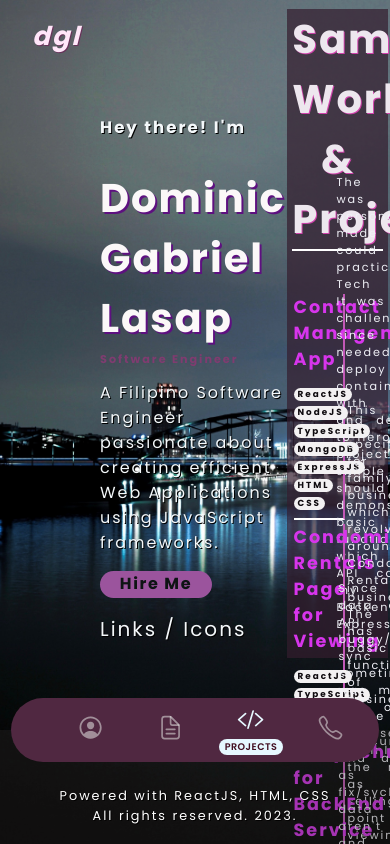
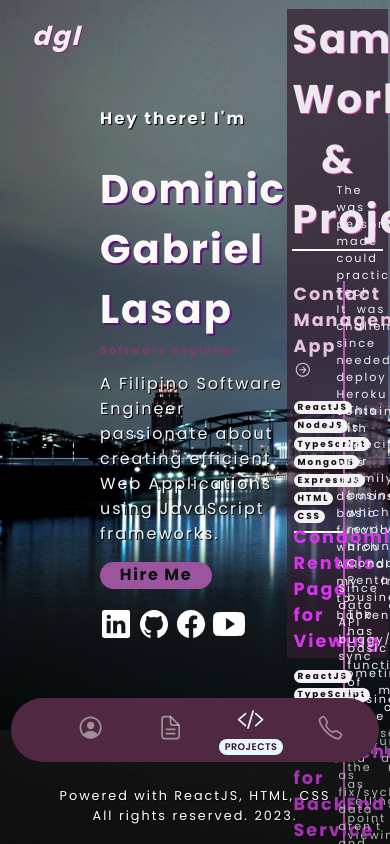
Before and after one commit to dlasap/dom-portfolio, a React (Create React App) app: page /works in a window 390 px wide. Shown: the top 844 px of the page. Built offline with nearby package versions, Linux system fonts and the light colour scheme; the HTML template or start-up script is replaced by a standard one.

Commit message:
finish with web and added icons, proceeding to mobile view

```diff
--- a/src/App.css
+++ b/src/App.css
@@ -53,6 +53,10 @@
 }
 
 @media only screen and (min-device-width: 320px) and (max-device-width: 480px) and (-webkit-min-device-pixel-ratio: 2) {
+  .App {
+    height: 110vh;
+  }
+
   .Aside {
     grid-column: 1/4;
     grid-row: 2/3;
--- a/src/components/Aside.js
+++ b/src/components/Aside.js
@@ -19,7 +19,28 @@ const Aside = () => {
             Hire Me
           </Link>
 
-          <div> Links / Icons</div>
+          <div className="links-icons">
+            <li className="l-icon">
+              <a target="_blank" href="https://www.linkedin.com/in/dominic-gabriel-lasap-07655a199/">
+                <ion-icon name="logo-linkedin"></ion-icon>
+              </a>
+            </li>
+            <li className="l-icon">
+              <a target="_blank" href="https://github.com/dlasap">
+                <ion-icon name="logo-github"></ion-icon>
+              </a>
+            </li>
+            <li className="l-icon">
+              <a target="_blank" href="https://www.facebook.com/dominiclasap/">
+                <ion-icon name="logo-facebook"></ion-icon>
+              </a>
+            </li>
+            <li className="l-icon">
+              <a target="_blank" href="https://www.youtube.com/channel/UCwEu-BZyQ1hObZY_n_Dz3GQ">
+                <ion-icon name="logo-youtube"></ion-icon>
+              </a>
+            </li>
+          </div>
         </div>
       </div>
     </>
--- a/src/components/Works.js
+++ b/src/components/Works.js
@@ -13,7 +13,11 @@ const Works = () => {
         <ul className="worklist">
           <li className="work-item">
             <span className="work-title">
-              <p>Contact Management App</p>
+              <p>
+                <a href="https://fs-cms-fe.onrender.com/" target={"_blank"}>
+                  Contact Management App<ion-icon name="arrow-forward-circle-outline"></ion-icon>
+                </a>
+              </p>
               <div className="tech-stack">
                 <li className="tech-item">ReactJS</li>
                 <li className="tech-item">NodeJS</li>
@@ -25,9 +29,9 @@ const Works = () => {
               </div>
             </span>
             <p className="work-desc">
-              The project was personally made so we could practice our Tech Stacks. It was also a challenge since we needed to deploy it and
-              containerize it with docker and deployed to Heroku. The project was simple and should demonstrate basic CRUD functionalities which have
-              API calls to my Node Backend with ExpressJS.{" "}
+              The project was personally made so we could practice our Tech Stacks. It was also a challenge since we needed to deploy it to Heroku and
+              containerize it with docker. The project was simple and should demonstrate basic CRUD functionalities which have API calls from my
+              frontend to my backend.{" "}
             </p>
           </li>
           <li className="work-item">
--- a/src/components/styles/Aside.css
+++ b/src/components/styles/Aside.css
@@ -69,3 +69,15 @@ p {
   background-color: #d810b3;
   cursor: pointer;
 }
+
+.links-icons {
+  color: rgb(255, 255, 255);
+  list-style-type: none;
+  display: flex;
+  gap: 0.35rem;
+}
+
+.l-icon a {
+  color: white;
+  font-size: 2rem;
+}
--- a/src/components/styles/Works.css
+++ b/src/components/styles/Works.css
@@ -12,6 +12,10 @@ p {
   padding: 0;
 }
 
+a {
+  text-decoration: none;
+  color: rgb(230, 196, 222);
+}
 span {
   padding: 0;
   margin: 0;
```
